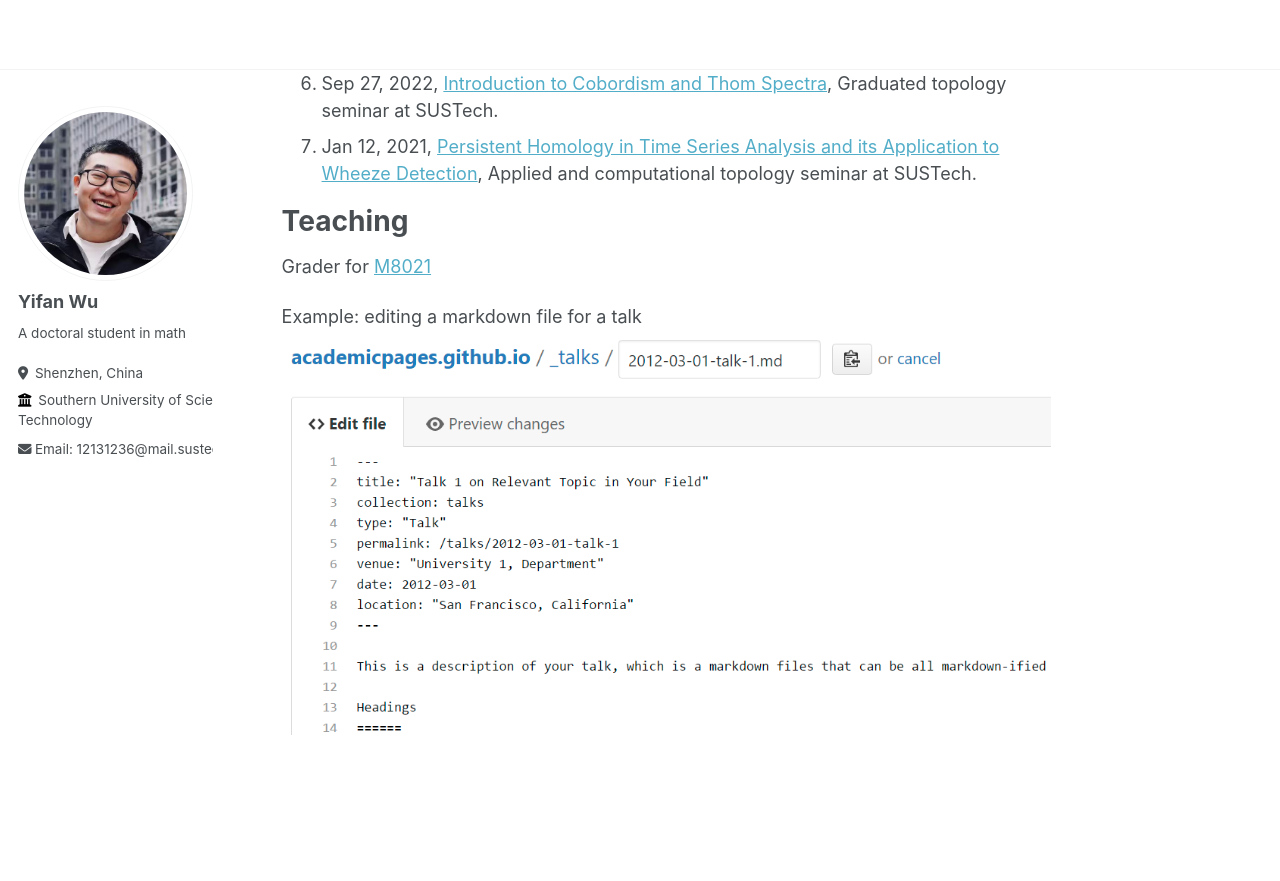
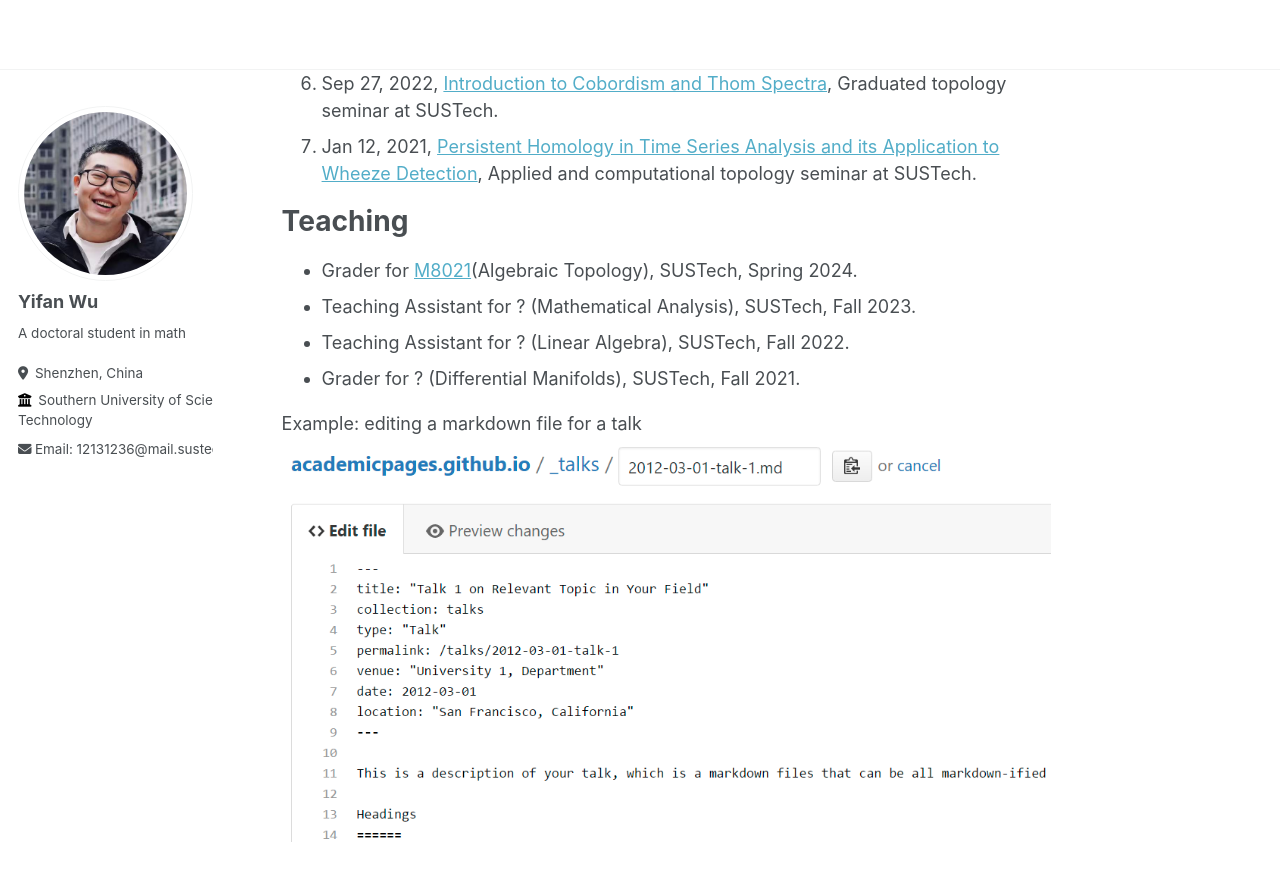
Before and after one commit to Wuyf19970105/Wuyf19970105.github.io, a Jekyll site: the page built from _pages/about.md, in a window 1280 px wide and 900 px high, scrolled down 1390 px. Shown: the top 881 px of the window. Built offline with Jekyll 4.4.1, drawn with Linux system fonts in a browser that asks for light colours.

Commit message:
Update about.md
Signed-off-by: Yifan Wu <148335396+Wuyf19970105@users.noreply.github.com>

```diff
--- a/_pages/about.md
+++ b/_pages/about.md
@@ -45,7 +45,10 @@ Presentations
 
 Teaching
 ======
-Grader for [M8021](https://yifeizhu.github.io/8021/2024/)
+* Grader for [M8021](https://yifeizhu.github.io/8021/2024/)(Algebraic Topology), SUSTech, Spring 2024.
+* Teaching Assistant for ? (Mathematical Analysis), SUSTech, Fall 2023.
+* Teaching Assistant for ? (Linear Algebra), SUSTech, Fall 2022.
+* Grader for ? (Differential Manifolds), SUSTech, Fall 2021.
 
 Example: editing a markdown file for a talk
 ![Editing a markdown file for a talk](/images/editing-talk.png)
```
